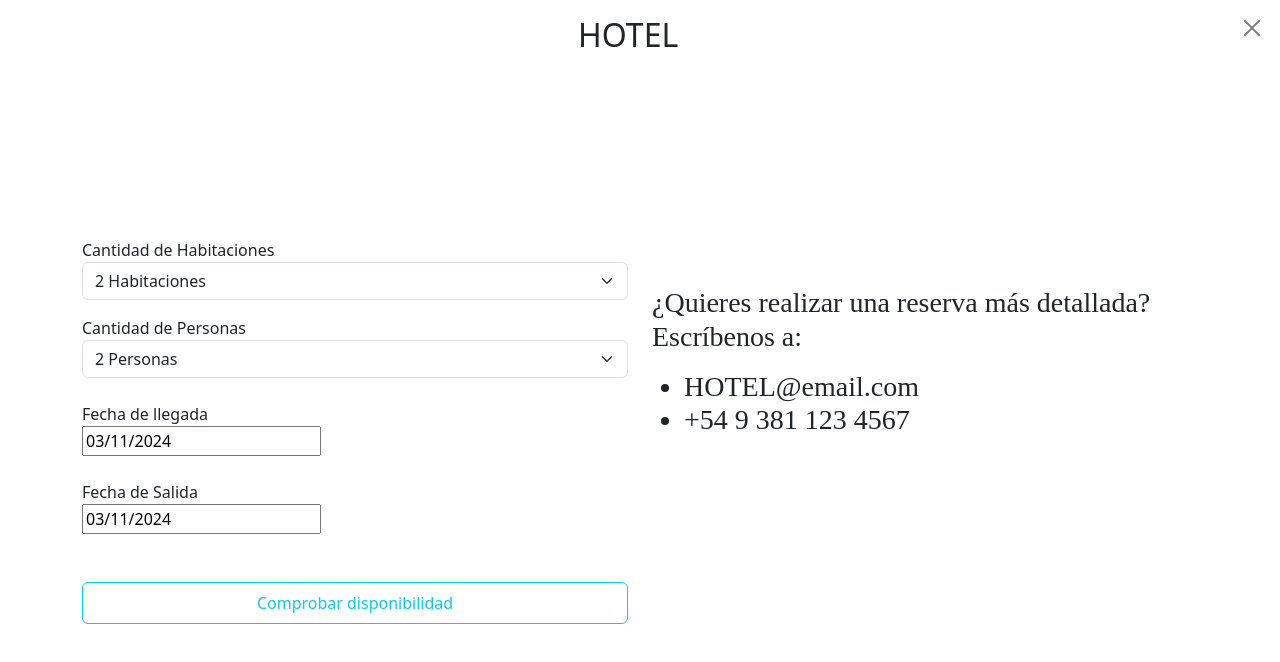
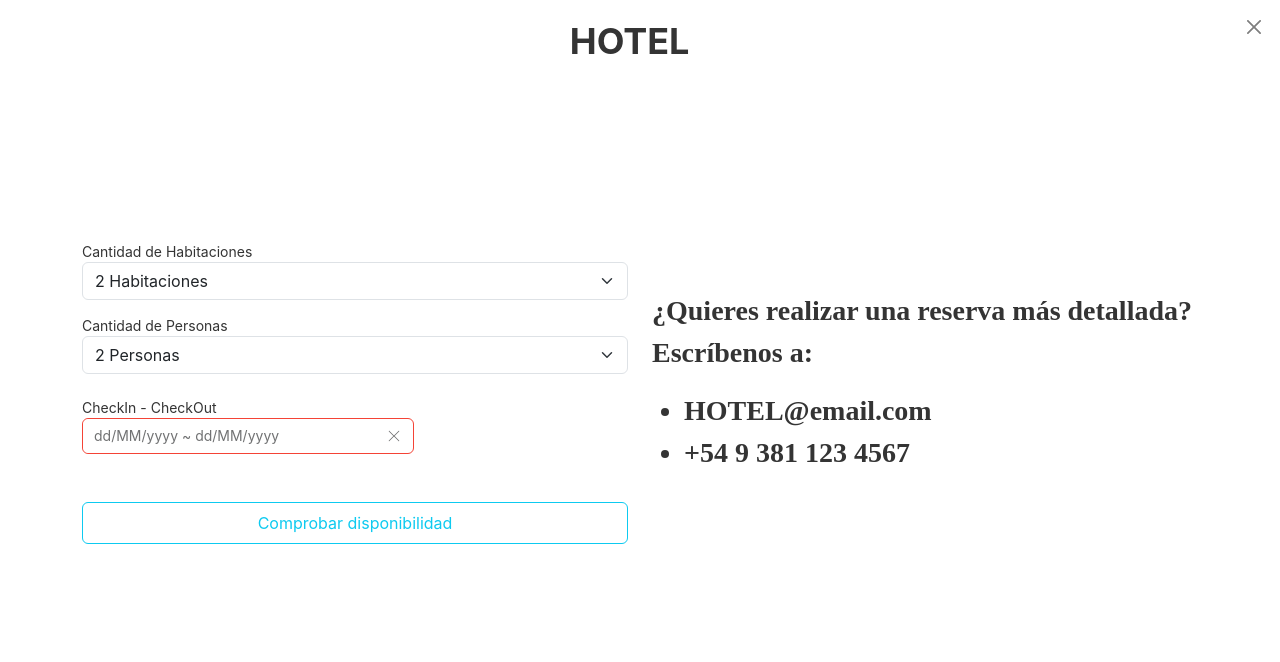
Before and after one commit to santinohamada/ProyectoFinal, a React (Vite) app: page / in a window 1280 px wide. Both pictures are taken after a click on the button "Reservar". Shown: the top 662 px of the page. Built offline with nearby package versions, Linux system fonts and the light colour scheme.

Commit message:
Se cambio de libreria para una mejor estetica en el CheckIn y CheckOut

```diff
--- a/package.json
+++ b/package.json
@@ -18,6 +18,7 @@
     "react-dom": "^18.3.1",
     "react-hook-form": "^7.53.0",
     "react-router-dom": "^6.27.0",
+    "rsuite": "^5.72.0",
     "sweetalert2": "^11.14.3"
   },
   "devDependencies": {
--- a/src/App.css
+++ b/src/App.css
@@ -60,7 +60,9 @@
   text-decoration: none;
   transition: color 0.3s ease;
 }
-
+.rs-picker-popup {
+  z-index: 10050 !important; /* Asegúrate que sea mayor que el modal */
+}
 .social-icon:hover {
   color: #5c392c;
   text-decoration: underline;
--- /dev/null
+++ b/src/components/DateRange/DateRange.jsx
@@ -0,0 +1,24 @@
+import React from 'react';
+import { DateRangePicker } from 'rsuite';
+import isAfter from 'date-fns/isAfter';
+
+import 'rsuite/dist/rsuite.min.css';  // Asegúrate de importar los estilos globales de RSuite
+
+const DateRange = () => {
+    const { beforeToday} = DateRangePicker;
+  const [fechas, setFechas] = React.useState([
+    new Date(''),
+    new Date(''),
+  ]);
+
+  return (
+    <DateRangePicker
+      value={fechas}
+      format="dd/MM/yyyy"
+      onChange={setFechas}
+      shouldDisableDate={beforeToday()}
+    />
+  );
+};
+
+export default DateRange;
--- a/src/components/ReservationForm/ReservationForm.jsx
+++ b/src/components/ReservationForm/ReservationForm.jsx
@@ -1,10 +1,10 @@
 import { useState } from "react";
 import Form from "react-bootstrap/Form";
-import DatePicker from "react-datepicker";
 import "react-datepicker/dist/react-datepicker.css";
+import DateRange from "../DateRange/DateRange.jsx";
 
 const ReservationForm = () => {
-  const [startDate, setStartDate] = useState(new Date());
+
 
   return (
     <div className="row">
@@ -25,21 +25,10 @@ const ReservationForm = () => {
           <option value="4">4 Personas</option>
         </Form.Select>
 
-        <div className="mt-4">Fecha de llegada</div>
-        <DatePicker
-          dateFormat="dd/MM/yyyy"
-          selected={startDate}
-          onChange={(date) => setStartDate(date)}
-        />
+        <div className="mt-4">CheckIn - CheckOut</div>
+        <DateRange/>
 
-        <div className="mt-4">
-          Fecha de Salida <i className="bi bi-calendar"></i>
-        </div>
-        <DatePicker
-          dateFormat="dd/MM/yyyy"
-          selected={startDate}
-          onChange={(date) => setStartDate(date)}
-        />
+
 
         <button className="my-5 w-100 py-2 btn btn-outline-info">
           Comprobar disponibilidad
```
Also changed, not shown: 1 other file (tests, documents, lock files or other folders).
